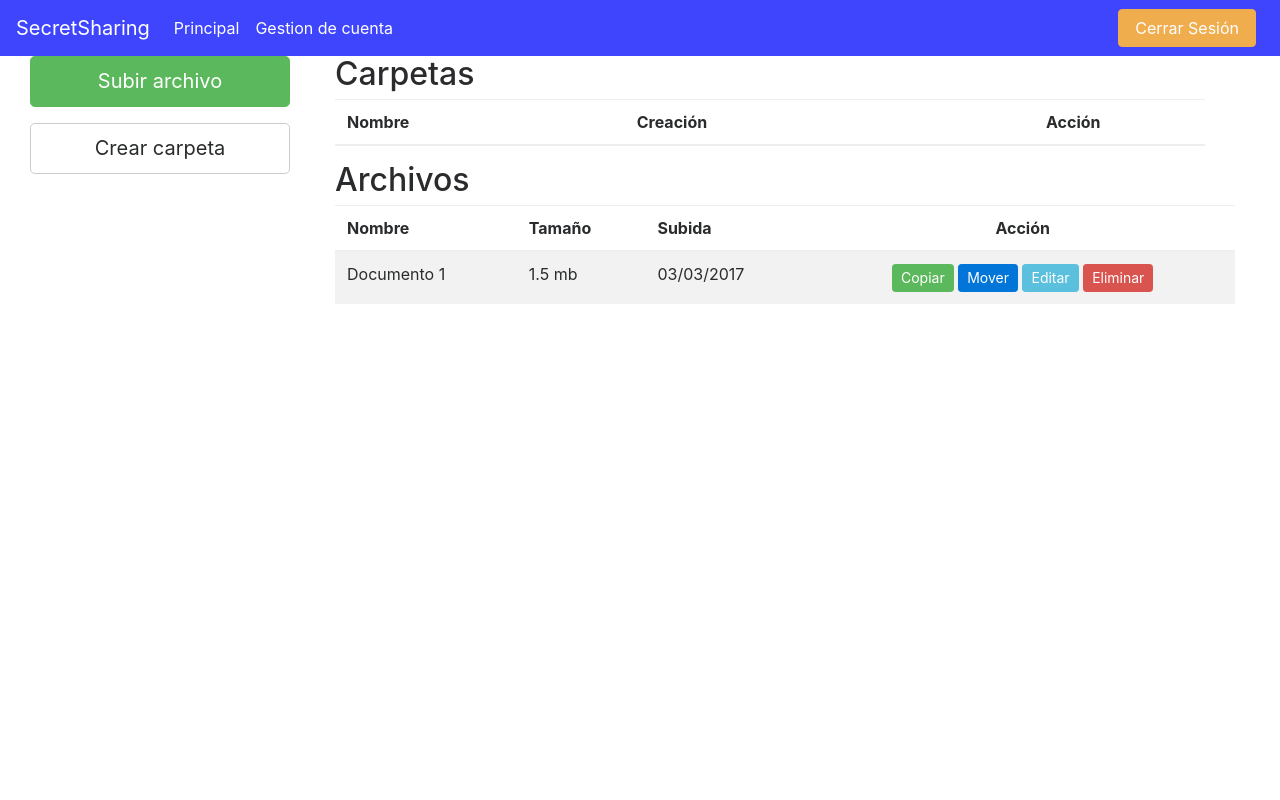
After one commit to Metrichugo/SecretSharing, a PHP site: page /php/Principal.php in a window 1280 px wide. The commit adds this page. Run offline with PHP 8.4, Linux system fonts and the light colour scheme; tables that the repository leaves empty hold one stand-in row (values such as "Sample post"); lists and menus that the app fills with data are empty.

Commit message:
Add files via upload

```diff
--- a/SecretSharing/js/login.js
+++ b/SecretSharing/js/login.js
@@ -13,7 +13,7 @@ function submitdata() {
         },
         success: function (response) {
             if (response == "correct") {
-                window.open("index.html", "_self");
+                window.open("./php/Principal.php","_self");
             } else {
                 $('#Error').html('<div class="alert alert-danger"><button type="button" class="close">×</button>El correo electrónico y/o contraseña no son válidos</div>');
                 window.setTimeout(function () {
--- a/SecretSharing/js/signup.js
+++ b/SecretSharing/js/signup.js
@@ -69,7 +69,6 @@ function submitdata(){
     var password = $('#Password').val();
     var alias = $('#Alias').val();
     var conf = $('#Confimacion').val();
-    /* Aa@1qwerty*/
     if( !validateAlias(alias) || !validatePassword(email, password,conf)){
         return false;
     }
@@ -82,6 +81,7 @@ function submitdata(){
             Alias : alias
         },
         success: function (response) {
+            document.write(response);
             if (response == "correct") {
                 window.open("index.html", "_self");
             } else {
--- /dev/null
+++ b/SecretSharing/php/Archivo.php
@@ -0,0 +1,30 @@
+<?php
+    class Archivo{
+        protected $idUsuario;
+        protected $nombre;
+        protected $tamanio;
+        protected $fechaSubida;
+        protected $idCarpeta;
+
+        public function getNombre(){return $this->nombre;}
+        public function setNombre($nombre){$this->nombre = $nombre;}
+        public function getTamanio(){return $this->tamanio;}
+        public function setTamanio($tamanio){$this->tamanio = $tamanio;}
+        public function getFechaSubida(){return $this->fechaSubida;}
+        public function setFechaSubida($fechaSubida){$this->fechaSubida = $fechaSubida;}
+        public function getIdUsuario(){return $this->idUsuario;}
+        public function setIdUsuario($idUsuario){$this->idUsuario = $idUsuario;}
+
+        /*public function subeArchivo(){
+            //TODO: Code for upload file
+        }
+
+        public function descargaArchivo(){
+            //TODO: Code for download file
+        }
+
+        public function renombrarArchivo($nombre){
+            $this->nombre = $nombre;
+        }*/
+    }
+?>
--- a/SecretSharing/php/BaseDeDatos.php
+++ b/SecretSharing/php/BaseDeDatos.php
@@ -1,5 +1,7 @@
 <?php
     include("Usuario.php");
+    include("Carpeta.php");
+    include("Archivo.php");
     class BaseDeDatos{
         protected $DB_NAME = "SecretSharing";
         protected $DB_USER = "root";
@@ -14,6 +16,9 @@
                         . mysqli_connect_error());
             }
         }
+
+                /************************************  Actions for USERS  ************************************/
+
         public function insertaUsuario($Usuario){
             $email = $Usuario->getidUsuario();
             $password = $Usuario->getContraseña();
@@ -84,5 +89,38 @@
             return $isUnique;
         }
 
+
+        /************************************  Actions for FILES  ************************************/
+        /*public function insertaArchivo($Archivo){
+            //$nombre =
+        }*/
+
+        /************************************  Actions for CARPETAS  ************************************/
+        public function listaCarpetas($Usuario){
+            $email = $Usuario->getidUsuario();
+            if($sentencia = $this->connection->prepare("select c.nombreCarpeta,c.idCarpeta from carpeta c, usuario u where u.idUsuario = c.idUsuario and c.idCarpetaSuperior=5 and u.idUsuario='$email'")){
+                $sentencia->execute();
+                $sentencia->bind_result($nombre,$idCarpeta);
+                while($sentencia->fetch()){
+                    $Carpeta = new Carpeta();
+                    $Carpeta->crearCarpeta($email,$idCarpeta,$nombre,null);
+                    echo(
+                        '<tr>'.
+                        '<td>'.$Carpeta->getNombre().'</td>
+                        <td>'.($Carpeta->getIdCarpeta()+10).'</td>'.
+                        '<td class="text-center">
+                        <a class="btn btn-primary btn-sm" href="#"><span class="glyphicon glyphicon-remove"></span> Mover</a>
+                        <a class="btn btn-info btn-sm" href="#"><span class="glyphicon glyphicon-edit"></span> Editar</a>
+                        <a class="btn btn-danger btn-sm" href="#"><span class="glyphicon glyphicon-remove"></span> Eliminar</a>
+                    </td>
+                </tr>'
+
+                    );
+                    //echo($Carpeta->toString());
+                    //$User->toString();
+                }
+                $sentencia->close();
+            }
+        }
     }
 ?>
--- /dev/null
+++ b/SecretSharing/php/Carpeta.php
@@ -0,0 +1,42 @@
+<?php
+    class Carpeta{
+        protected $idUsuario;
+        protected $idCarpeta;
+        protected $nombre;
+        protected $fechaCreacion;
+        protected $idCarpetaSup;
+
+        public function crearCarpeta($idUsuario,$idCarpeta,$nombre,$idCarpetaSup){
+            $this->idUsuario = $idUsuario;
+            $this->idCarpeta = $idCarpeta;
+            $this->nombre = $nombre;
+            $this->idCarpetaSup = $idCarpetaSup;
+            $this->fechaCreacion = ""; //TODO: Code for extract date from system
+        }
+
+        public function getIdUsuario(){
+            return $this->idUsuario;
+        }
+
+        public function getIdCarpeta(){
+            return $this->idCarpeta;
+        }
+
+        public function getNombre(){
+            return $this->nombre;
+        }
+
+        public function getIdCarpetaSup(){
+            return $this->idCarpetaSup;
+        }
+
+        public function getFechaCreacion(){
+            return $this->fechaCreacion;
+        }
+
+        public function toString(){
+            printf("%s %s %s %s %s \n",$this->idUsuario,$this->idCarpeta,$this->nombre,$this->idCarpetaSup,$this->fechaCreacion);
+        }
+
+    }
+?>
--- /dev/null
+++ b/SecretSharing/php/Principal.php
@@ -0,0 +1,105 @@
+<html>
+<?php
+	include_once("BaseDeDatos.php");
+	include_once("Usuario.php");
+?>
+<head>
+    <title>Secret Compartido</title>
+    <meta charset="utf-8">
+    <meta name="viewport" content="width=device-width, initial-scale=1">
+    <link rel="stylesheet" href="../assets/bootstrap-4.0.0-alpha.6-dist/css/bootstrap.min.css">
+    <link rel="stylesheet" href="../css/index.css">
+    <link rel="stylesheet" href="../css/navbar.css">
+    <link rel="stylesheet" href="../css/sticky-footer.css">
+    <link rel="stylesheet" href="../css/contenidoUsuario.css">
+    <script src="js/jquery-3.2.1.min.js"></script>
+    <script src="assets/bootstrap-4.0.0-alpha.6-dist/js/bootstrap.min.js"></script>
+</head>
+
+<body>
+    <nav class="navbar navbar-toggleable-md navbar-light bg-faded" id="Navigation">
+        <button class="navbar-toggler navbar-toggler-right" type="button" data-toggle="collapse" data-target="#navbarSupportedContent"
+            aria-controls="navbarSupportedContent" aria-expanded="false" aria-label="Toggle navigation">
+          <span class="navbar-toggler-icon"></span>
+        </button>
+        <a class="navbar-brand" href="#">SecretSharing</a>
+
+        <div class="collapse navbar-collapse" id="navbarSupportedContent">
+            <ul class="navbar-nav mr-auto">
+                <li class="nav-item active">
+                    <a class="nav-link" href="#">Principal <span class="sr-only">(current)</span></a>
+                </li>
+                <li class="nav-item">
+                    <a class="nav-link" href="#">Gestion de cuenta</a>
+                </li>
+            </ul>
+            <form class="form-inline my-2 my-lg-0">
+                <a class="btn btn-warning my-2 my-sm-0 mr-sm-2" role="button" href="login.html">Cerrar Sesión</a>
+            </form>
+        </div>
+    </nav>
+
+    <div class="container-fluid" id="ContenidoPrincipal">
+        <div class="row">
+            <div class="col-12 col-md-3" id="menuOpciones">
+                <div class="col">
+                    <p><a class="btn btn-success btn-lg btn-block" href="" role="button">Subir archivo</a></p>
+                </div>
+                <div class="col">
+                    <p><a class="btn btn-secondary btn-lg btn-block" href="" role="button">Crear carpeta</a></p>
+                </div>
+            </div>
+
+            <div class="col-12 col-md-9" id="Contenido">
+                <h2>Carpetas</h2>
+                <div class="row col-md-12 col-md-offset-2 custyle">
+                    <div class="row col-md-12 col-md-offset-2 custyle">
+                        <table class="table table-striped custab">
+                            <thead>
+                                <tr>
+                                    <th>Nombre</th>
+                                    <th>Creación</th>
+                                    <th class="text-center">Acción</th>
+                                </tr>
+                            </thead>
+																<?php
+																	/* Enlistado de Carpetas */
+																	$DBConnection = new BaseDeDatos();
+																	$DBConnection->connect();
+																	$Usuario = new Usuario();
+																	$Usuario->setidUsuario("metrichugo13@gmail.com");
+																	$DBConnection->listaCarpetas($Usuario);
+																?>
+                        </table>
+                    </div>
+                </div>
+                <h2>Archivos</h2>
+                <div class="row col-md-12 col-md-offset-2 custyle">
+                    <table class="table table-striped custab">
+                        <thead>
+                            <tr>
+                                <th>Nombre</th>
+                                <th>Tamaño</th>
+                                <th>Subida</th>
+                                <th class="text-center">Acción</th>
+                            </tr>
+                        </thead>
+                        <tr>
+                            <td>Documento 1</td>
+                            <td>1.5 mb</td>
+                            <td>03/03/2017</td>
+                            <td class="text-center">
+                                <a class="btn btn-success btn-sm" href="#"><span class="glyphicon glyphicon-remove"></span> Copiar</a>
+                                <a class="btn btn-primary btn-sm" href="#"><span class="glyphicon glyphicon-remove"></span> Mover</a>
+                                <a class='btn btn-info btn-sm' href="#"><span class="glyphicon glyphicon-edit"></span> Editar</a>
+                                <a class="btn btn-danger btn-sm" href="#"><span class="glyphicon glyphicon-remove"></span> Eliminar</a>
+                            </td>
+                        </tr>
+                    </table>
+                </div>
+            </div>
+        </div>
+    </div>
+</body>
+
+</html>
```
Also changed, not shown: SecretSharing/php/NavBar.php (added, +25 -0 lines), 1 other file.
